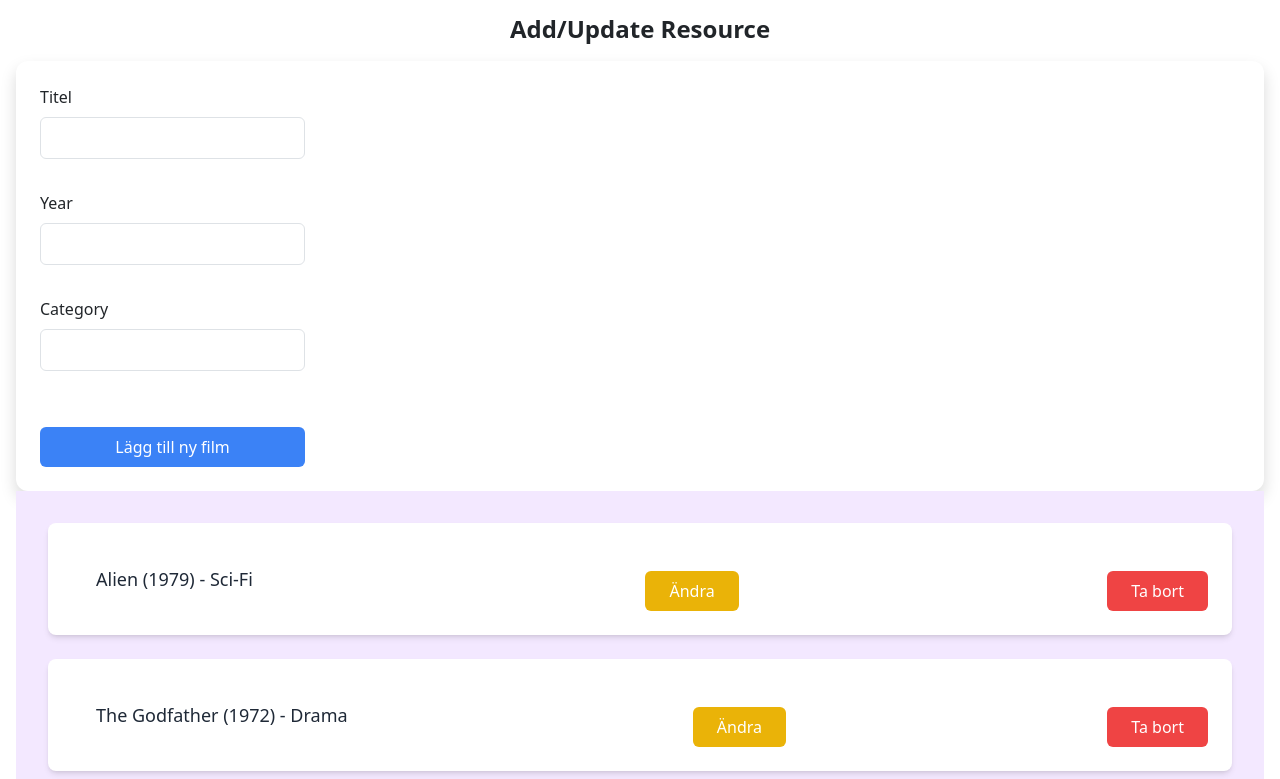
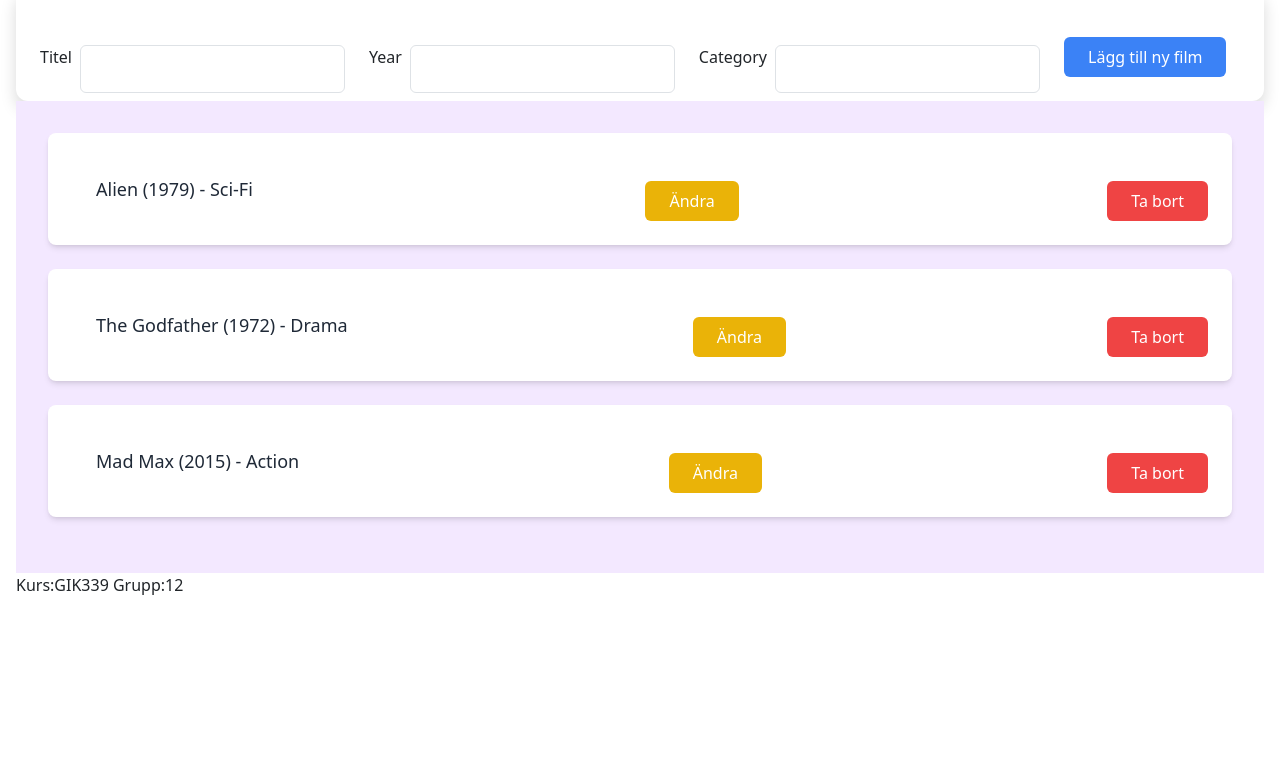
Before and after one commit to RavenMaker/gik399-12-projekt, a website with bundled scripts: page index.html in a window 1280 px wide. Shown: the part 227-1006 px from the top of the page. After the commit the page ends 840 px from the top, so only its background shows below. Built offline with nearby package versions, Linux system fonts and the light colour scheme.

Commit message:
Refactor HTML structure and improve form layout for better accessibility

```diff
--- a/index.html
+++ b/index.html
@@ -15,7 +15,7 @@
 <body>
   <main>
     <header>
-      <h1>Filmbibliotek</h1>
+
     </header>
     <!--nav-->
      <header id="main-header">
@@ -66,22 +66,23 @@
             <section class="text-center" id="main-section">
                 <h2 class="text-2xl font-bold ">Add/Update Resource</h2>
 
-                <form class="bg-white shadow rounded-xl p-6 flex flex-row gap-6 " id="movieForm">
-                <div class="flex  gap-8 justify-center">
-                    <div class="flex flex-col gap-4">
-                      <div class="flex flex-col mb-2 gap-2">
-                        <label class="font-medium text-start" for="movie-title ">Titel</label>
-                        <input class="border border-gray-300 rounded px-3 py-2 focus:outline-none focus:ring-2 focus:ring-blue-500" type="text" id="title" name="Title" required>
+                <form class="bg-white shadow rounded-xl p-6 flex flex-row gap-6 items-center mx-auto" id="movieForm">
+                <div class="flex gap-8 justify-center mx-center">
+                    <div class="flex flex-row gap-4 items-end mx-center">
+
+                      <div class="flex flex-row mb-2 gap-2 h-6 ">
+                        <label class="font-medium text-right h-6" for="movie-title ">Titel</label>
+                        <input class=" h-12 border border-gray-300 rounded px-3 py-2 focus:outline-none focus:ring-2 focus:ring-blue-500" type="text" id="title" name="Title" required>
                       </div>
-                      <div class="flex flex-col mb-2 gap-2">
+                      <div class="flex flex-row mb-2 gap-2 h-6">
                         <label class="font-medium text-start" for="movie-title ">Year </label>
-                        <input class="border border-gray-300 rounded px-3 py-2 focus:outline-none focus:ring-2 focus:ring-blue-500" type="text" id="year" name="Year" required>
+                        <input class="h-12 border border-gray-300 rounded px-3 py-2 focus:outline-none focus:ring-2 focus:ring-blue-500" type="text" id="year" name="Year" required>
                       </div>
-                      <div class="flex flex-col mb-2 gap-2">
+                      <div class="flex flex-row mb-2 gap-2 h-6">
                         <label class="font-medium text-start" for="movie-title ">Category</label>
-                        <input class="border border-gray-300 rounded px-3 py-2 focus:outline-none focus:ring-2 focus:ring-blue-500" type="text" id="category" name="Category" required>
+                        <input class="h-12 border border-gray-300 rounded px-3 py-2 focus:outline-none focus:ring-2 focus:ring-blue-500" type="text" id="category" name="Category" required>
                       </div>
-                      <button id="button" type="submit"></button>
+                      <button id="button h-12" type="submit"></button>
 
                     </div>
 <!--
@@ -106,15 +107,14 @@
                </form>
             </section>
 
-     <section class="bg-purple-100 p-8" id="movieList">
+     <section class="bg-purple-100 p-8 space-between" id="movieList">
             <h2 class="text-3xl font-bold text-center">Lista över resurser</h2>
                 <div id="list" class="bg-white grid gap-4">
-                    <div class="p-4 shadow rounden bg-grey flex justify-content">
+                    <div class="p-4 shadow rounden bg-grey flex justify-end">
                         visa databaslistan här.
                     </div>
                 </div>
               <button>Uppdatera</button>
-
            </section>
 
     <footer id="footer">
```
